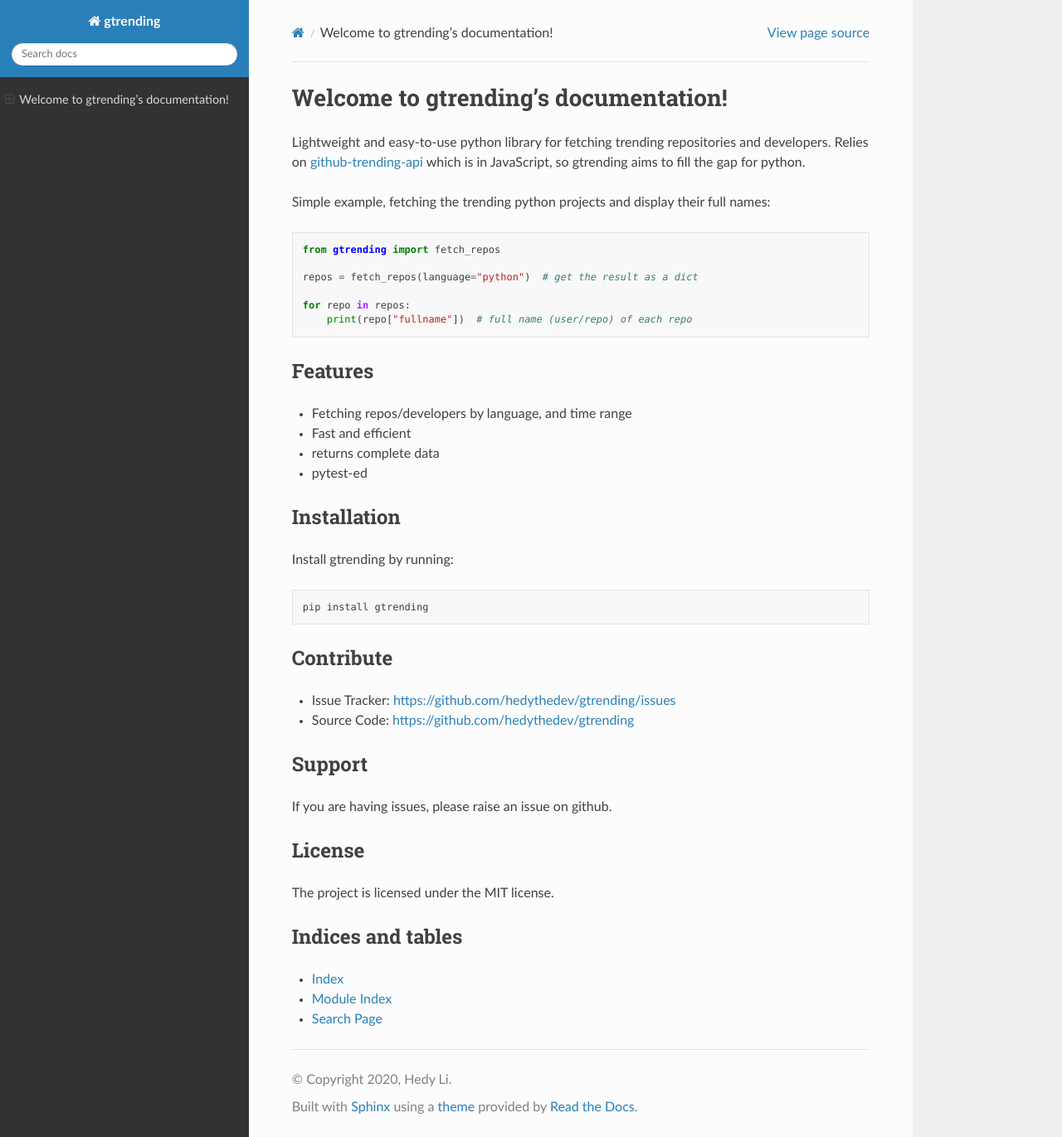
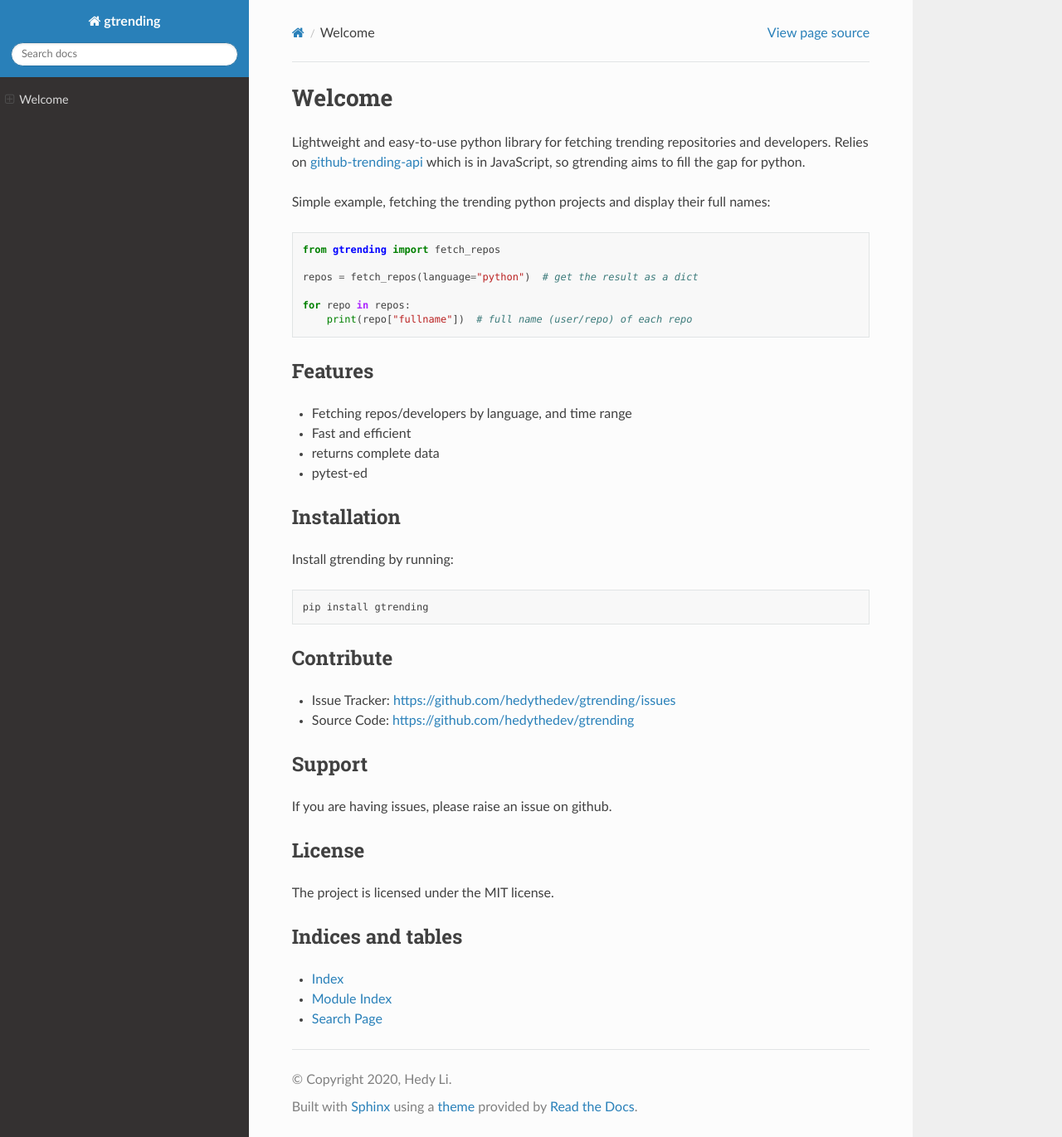
Before and after one commit to hedyhli/gtrending, a Sphinx documentation site: the page built from docs/index.rst, in a window 1280 px wide and 1371 px high. Shown: the whole window at 83% size. Built offline with Sphinx 7.4.7 and the Read the Docs theme 2.0.0, drawn with Linux system fonts in a browser that asks for light colours.

Commit message:
fix docs

```diff
--- a/docs/conf.py
+++ b/docs/conf.py
@@ -10,9 +10,9 @@
 # add these directories to sys.path here. If the directory is relative to the
 # documentation root, use os.path.abspath to make it absolute, like shown here.
 #
-# import os
-# import sys
-# sys.path.insert(0, os.path.abspath('.'))
+import os
+import sys
+sys.path.insert(0, os.path.abspath('..'))
 
 
 # -- Project information -----------------------------------------------------
@@ -46,6 +46,7 @@
 
 # Register the theme as an extension to generate a sitemap.xml
 extensions = [
+    'sphinx.ext.autodoc',
     "sphinx_rtd_theme",
 ]
 
--- a/docs/index.rst
+++ b/docs/index.rst
@@ -3,8 +3,8 @@
    You can adapt this file completely to your liking, but it should at least
    contain the root `toctree` directive.
 
-Welcome to gtrending's documentation!
-=====================================
+Welcome
+=======
 
 .. toctree::
    :maxdepth: 2
```
